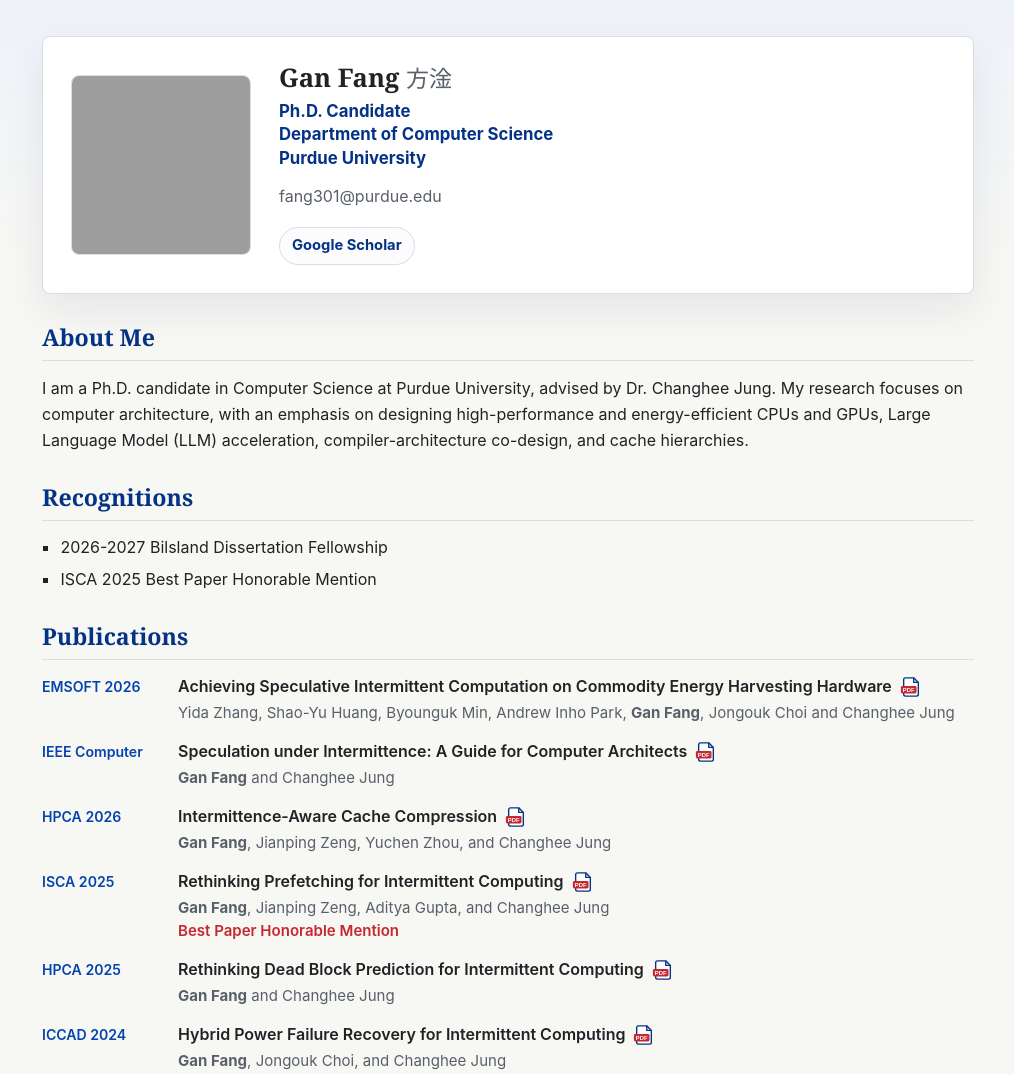
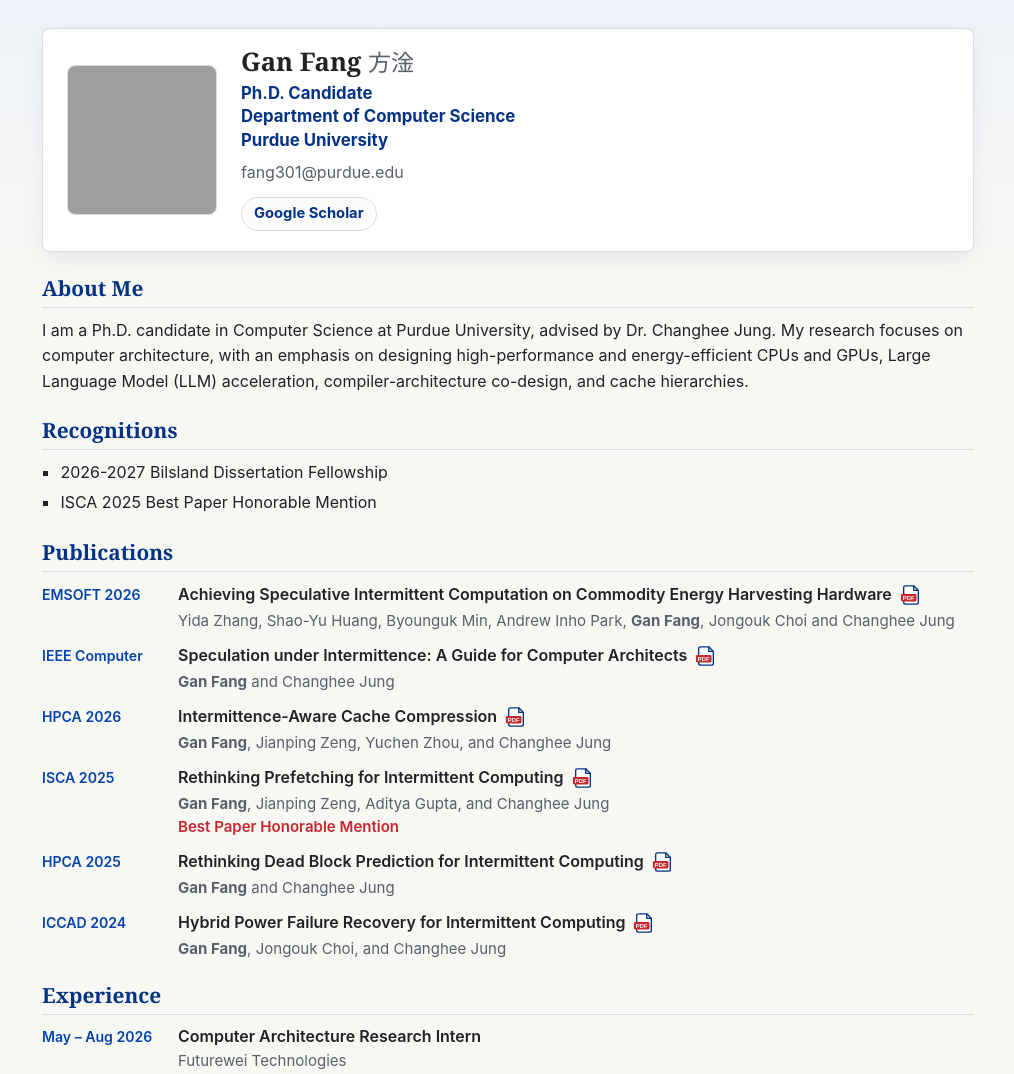
Before and after one commit to gfang99/gfang99.github.io, a plain HTML site: page index.html in a window 1280 px wide. Shown: the top 1074 px of the page, without its empty margins (132-1146 px from the left). Drawn offline with Linux system fonts and the light colour scheme; grey boxes are pictures that could not be loaded.

Commit message:
Tighten page spacing
- Smaller header card: 150px photo, less padding and shadow
- Less space between sections, headings, paragraphs, and list entries
- Remove unused nav styles

```diff
--- a/index.html
+++ b/index.html
@@ -41,7 +41,7 @@
     #layout-content {
       width: min(100%, 980px);
       margin: 0 auto;
-      padding: 36px 24px 48px;
+      padding: 28px 24px 36px;
       background: transparent;
       border: 0;
       text-align: left;
@@ -62,18 +62,18 @@
 
     .profile {
       display: grid;
-      grid-template-columns: 180px 1fr;
-      gap: 28px;
+      grid-template-columns: 150px 1fr;
+      gap: 24px;
       align-items: center;
-      padding: 28px;
+      padding: 20px 24px;
       background: var(--surface);
       border: 1px solid var(--line);
       border-radius: 8px;
-      box-shadow: 0 16px 40px rgba(16, 32, 72, 0.08);
+      box-shadow: 0 8px 24px rgba(16, 32, 72, 0.06);
     }
 
     .profile-photo {
-      width: 180px;
+      width: 150px;
       aspect-ratio: 1;
       object-fit: cover;
       border-radius: 8px;
@@ -81,7 +81,7 @@
     }
 
     .profile h1 {
-      margin: 0 0 8px;
+      margin: 0 0 6px;
       padding: 0;
       border: 0;
       color: var(--text);
@@ -108,7 +108,7 @@
     }
 
     .profile-title + .profile-meta {
-      margin-top: 14px;
+      margin-top: 8px;
     }
 
     .profile-meta {
@@ -121,16 +121,15 @@
       display: flex;
       flex-wrap: wrap;
       gap: 10px;
-      margin-top: 18px;
+      margin-top: 12px;
     }
 
     .profile-links a,
-    .nav a,
     .paper-link {
       display: inline-flex;
       align-items: center;
-      min-height: 34px;
-      padding: 6px 12px;
+      min-height: 30px;
+      padding: 4px 12px;
       border: 1px solid var(--line);
       border-radius: 999px;
       background: #fbfcfb;
@@ -140,37 +139,29 @@
     }
 
     .profile-links a:hover,
-    .nav a:hover,
     .paper-link:hover {
       background: var(--accent-soft);
       text-decoration: none;
     }
 
-    .nav {
-      display: flex;
-      flex-wrap: wrap;
-      gap: 8px;
-      margin: 18px 0 30px;
-    }
-
     section {
-      margin-top: 30px;
+      margin-top: 24px;
     }
 
     h2 {
-      margin: 0 0 14px;
-      padding: 0 0 8px;
+      margin: 0 0 10px;
+      padding: 0 0 6px;
       border-bottom: 1px solid var(--line);
       color: var(--accent-strong);
       font-family: Georgia, "Times New Roman", serif;
-      font-size: 1.45rem;
+      font-size: 1.3rem;
       line-height: 1.2;
       letter-spacing: 0;
     }
 
     p {
-      margin: 0 0 14px;
-      line-height: 1.65;
+      margin: 0 0 10px;
+      line-height: 1.6;
     }
 
     ul {
@@ -180,7 +171,7 @@
     }
 
     li {
-      margin-bottom: 10px;
+      margin-bottom: 6px;
     }
 
     /* Publications and Experience share one layout:
@@ -188,7 +179,7 @@
     .paper-list,
     .experience-list {
       display: grid;
-      row-gap: 16px;
+      row-gap: 12px;
       padding: 0;
       list-style: none;
     }
@@ -311,7 +302,7 @@
     }
 
     .compact-list li {
-      margin-bottom: 7px;
+      margin-bottom: 4px;
     }
 
     .experience-role {
@@ -331,7 +322,7 @@
       display: grid;
       grid-template-columns: repeat(7, minmax(0, 1fr));
       gap: 8px;
-      margin-bottom: 16px;
+      margin-bottom: 10px;
     }
 
     .cat-grid img {
@@ -365,10 +356,6 @@
         padding: 20px;
       }
 
-      .profile-photo {
-        width: 150px;
-      }
-
       .cat-grid {
         grid-template-columns: repeat(4, minmax(0, 1fr));
       }
@@ -385,8 +372,7 @@
     }
 
     @media (max-width: 430px) {
-      .profile-links a,
-      .nav a {
+      .profile-links a {
         width: 100%;
         justify-content: center;
       }
```
